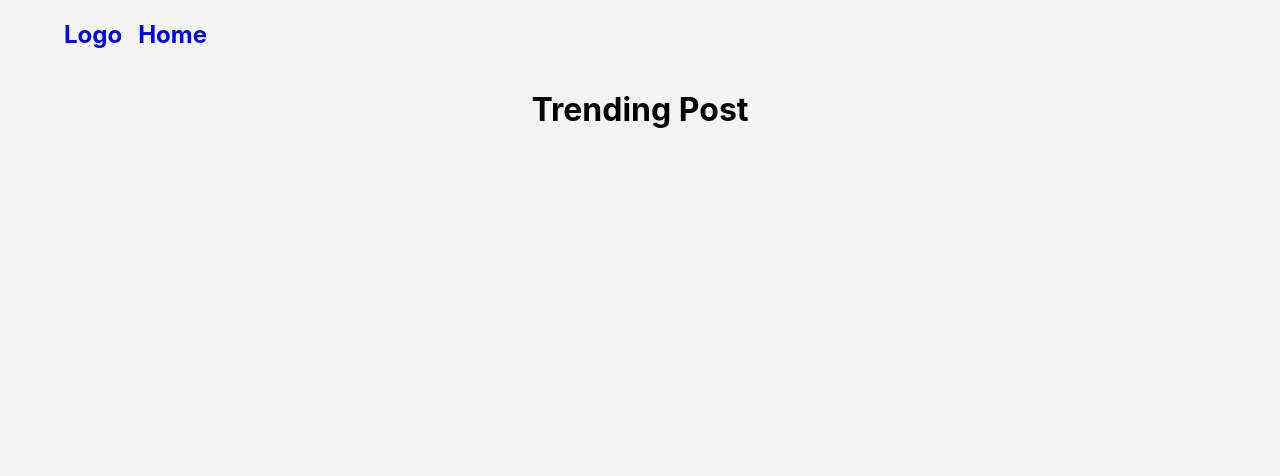
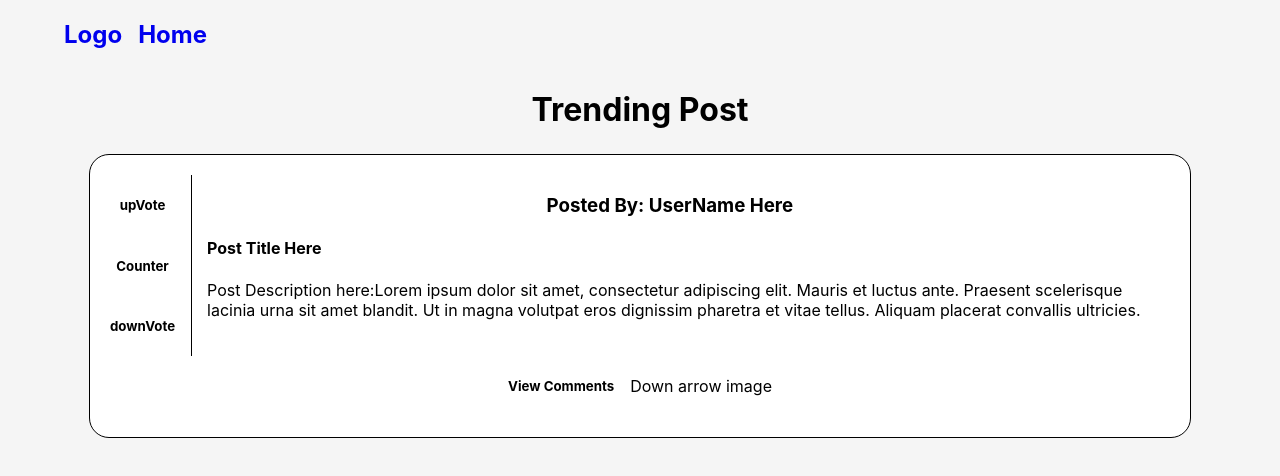
Before and after one commit to Gerardo-S/climate-issues, a React (Create React App) app in the folder client/: page /all-issues-page in a window 1280 px wide. Shown: the top 476 px of the page. Built offline with nearby package versions, Linux system fonts and the light colour scheme.

Commit message:
add mock-up issues page

```diff
--- /dev/null
+++ b/client/src/components/ClimateIssue.js
@@ -0,0 +1,46 @@
+import React from "react";
+import Card from "./shared/Card";
+import CommentCard from "./CommentCard";
+
+function ClimateIssue({
+  voteCount,
+  username,
+  postTitle,
+  postDescription,
+  commentsData,
+  toggleComments,
+  handleToggleComments,
+}) {
+  return (
+    <Card>
+      <section className="climateIssueContainer">
+        <div className="voteContainer">
+          <h5>upVote</h5>
+          <h5>Counter</h5>
+          <h5>downVote</h5>
+        </div>
+        <div className="climateIssueText">
+          <h3>Posted By: UserName Here</h3>
+          <h4>Post Title Here</h4>
+          <p>
+            Post Description here:Lorem ipsum dolor sit amet, consectetur
+            adipiscing elit. Mauris et luctus ante. Praesent scelerisque lacinia
+            urna sit amet blandit. Ut in magna volutpat eros dignissim pharetra
+            et vitae tellus. Aliquam placerat convallis ultricies.{" "}
+          </p>
+        </div>
+      </section>
+      <div>
+        <div className="commentsTitle">
+          <h5>View Comments</h5>
+          <div id="downVoteArrow" onClick={handleToggleComments}>
+            Down arrow image
+          </div>
+        </div>
+        {toggleComments ? <CommentCard /> : null}
+      </div>
+    </Card>
+  );
+}
+
+export default ClimateIssue;
--- /dev/null
+++ b/client/src/components/CommentCard.js
@@ -0,0 +1,17 @@
+import React from "react";
+import Card from "./shared/Card";
+
+function CommentCard() {
+  return (
+    <Card>
+      <h5>Comment By: User</h5>
+      <p>
+        Mauris et luctus ante. Praesent scelerisque lacinia urna sit amet
+        blandit. Ut in magna volutpat eros dignissim pharetra et vitae tellus.
+        Aliquam placerat convallis ultricies.
+      </p>
+    </Card>
+  );
+}
+
+export default CommentCard;
--- a/client/src/components/component-styles/shared.css
+++ b/client/src/components/component-styles/shared.css
@@ -1,9 +1,8 @@
 .card {
   background-color: white;
-  /* min-width: 400px; */
-  box-shadow: 8px 8px 8px rgba(0, 0, 0, 0.2);
-  border-radius: 5px;
-  padding: 5px;
+  border-radius: 20px;
+  padding: 20px;
+  border: 1px solid black;
   margin: 25px;
   min-width: 400px;
 }
@@ -26,8 +25,32 @@
   box-shadow: -3px 5px 5px rgba(0, 0, 0, 0.2);
 }
 
+.climateIssueContainer {
+  display: flex;
+}
+
+.climateIssueText {
+  margin-left: 1em;
+  padding-left: 15px;
+  border-left: solid 1px black;
+}
+.commentsTitle {
+  display: flex;
+  justify-content: center;
+  align-items: center;
+}
+#downVoteArrow {
+  margin-left: 1em;
+}
+
+.voteContainer {
+  display: flex;
+  flex-direction: column;
+  align-items: center;
+}
 h1,
-h2 {
+h2,
+h5 {
   text-align: center;
 }
 
@@ -191,6 +214,7 @@ input:required:valid {
 h3 {
   margin-right: 2em;
   text-decoration: none;
+  text-align: center;
 }
 
 a:link {
--- a/client/src/pages/IssuesPage.js
+++ b/client/src/pages/IssuesPage.js
@@ -1,9 +1,26 @@
-import React from "react";
+import React, { useState } from "react";
+import ClimateIssue from "../components/ClimateIssue";
+function Issues() {
+  const [toggleComments, setToggleComments] = useState(false);
 
-function Issues() {
+  const handleToggleComments = (evt) => {
+    evt.preventDefault();
+    toggleComments ? setToggleComments(false) : setToggleComments(true);
+  };
+
   return (
     <div className="homeContainer">
       <h1>Trending Post</h1>
+      <ClimateIssue
+        // voteCount,
+        // username,
+        // postTitle,
+        // postDescription,
+        // commentsData,
+        handleToggleComments={handleToggleComments}
+        toggleComments={toggleComments}
+      />
+      <br />
     </div>
   );
 }
```
